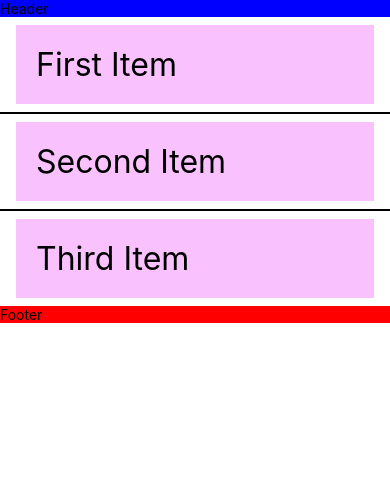
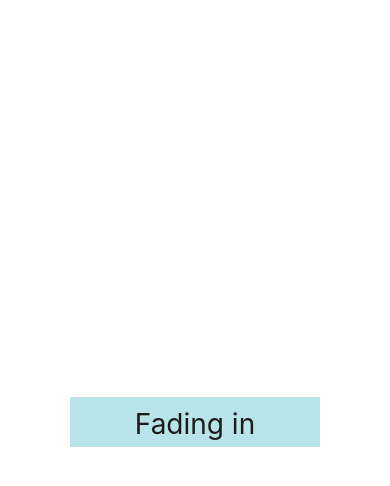
Before and after one commit to arqhive/react-native-exp, a React Native app: screen / in a window 390 px wide. Shown: the top 486 px of the page. Built offline with nearby package versions, Linux system fonts and the light colour scheme.

Commit message:
Basic Animations

```diff
--- a/App.js
+++ b/App.js
@@ -1,8 +1,8 @@
 import React, {Component} from 'react';
-import FlatList from './components/FlatList';
+import Animated from './guide/Animations';
 
 export default class App extends Component {
   render() {
-    return <FlatList />;
+    return <Animated />;
   }
 }
--- /dev/null
+++ b/Guide/Animations.js
@@ -0,0 +1,30 @@
+import React, {useState, useEffect} from 'react';
+import {Animated, Text, View} from 'react-native';
+
+const FadeInView = props => {
+  const [fadeAnim] = useState(new Animated.Value(0)); // 투명도를 위한 초기값
+
+  useEffect(() => {
+    Animated.timing(fadeAnim, {toValue: 1, duration: 10000}).start();
+  }, []);
+
+  return (
+    <Animated.View style={{...props.style, opacity: fadeAnim}}>
+      {props.children}
+    </Animated.View>
+  );
+};
+
+export default () => {
+  return (
+    <View style={{flex: 1, alignItems: 'center', justifyContent: 'center'}}>
+      <FadeInView
+        style={{width: 250, height: 50, backgroundColor: 'powderblue'}}
+      >
+        <Text style={{fontSize: 28, textAlign: 'center', margin: 10}}>
+          Fading in
+        </Text>
+      </FadeInView>
+    </View>
+  );
+};
```
